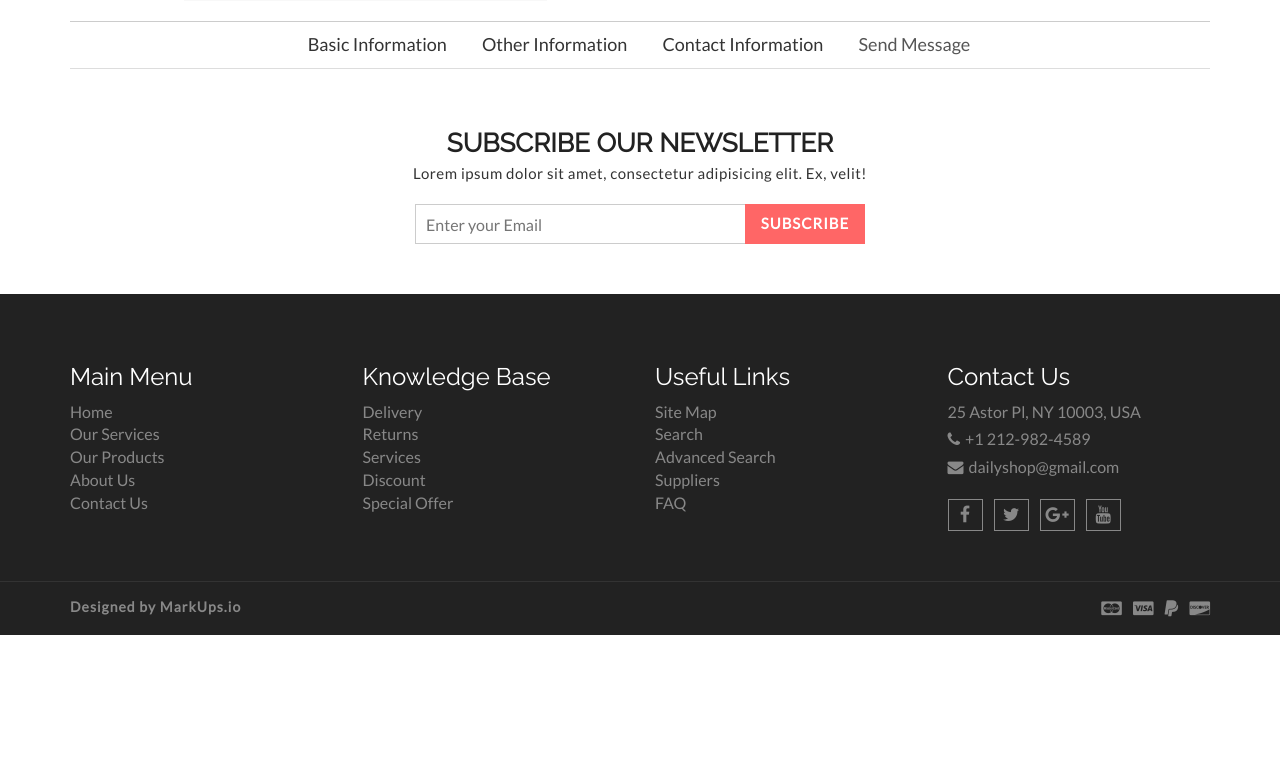
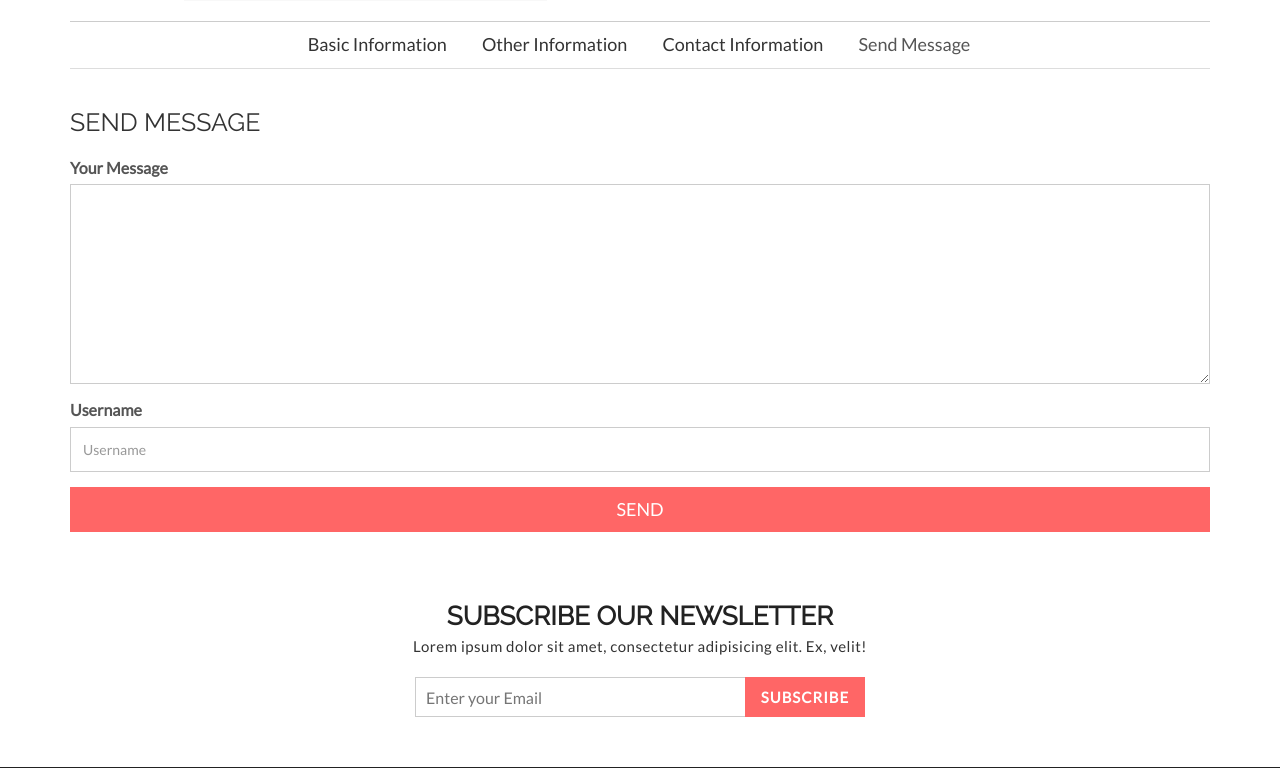
Before and after one commit to kikichau/fypweb, a PHP site: page /detail.php in a window 1280 px wide, after a click on "Send Message"; the page is wider, and only the part inside the window is pictured. Shown: the part 883-1651 px from the top of that part. Before the commit the page ends 1518 px from the top of that part, so only its background shows below. Run offline with PHP 8.4, Linux system fonts and the light colour scheme; data that the repository does not hold is empty; some libraries are stand-ins or nearby versions.

Commit message:
Add function of send messge

```diff
--- a/detail.php
+++ b/detail.php
@@ -16,6 +16,7 @@ if (isset($_GET['read'])) {
         $age = $row['age'];
         $basic_ifmt = $row['basic_ifmt'];
         $other_ifmt = $row['other_ifmt'];
+        $username = $row['username'];
         $name = $row['name'];
         $whatsapp = $row['whatsapp'];
         $contact = $row['contact'];
@@ -445,6 +446,23 @@ if (isset($_GET['read'])) {
                   </div>
                 </div>
                 <div class="tab-pane fade " id="send_message">
+                  <div class="aa-product-review-area">
+                  <h4>Send Message</h4>
+                  <!-- review form -->
+                  <form action="send.php" method="POST" class="aa-review-form">
+                      <div class="form-group">
+                        <label for="message">Your Message</label>
+                        <textarea class="form-control" rows="3" name="message"></textarea>
+                      </div>
+                      <input type="hidden" name="username" value="<?php echo $username?>">
+                      <div class="form-group">
+                        <label for="name">Username</label>
+                        <input type="text" class="form-control" name="send_user" placeholder="Username">
+                      </div>
+
+                      <button name="send" type="submit" class="btn btn-default aa-review-submit">Send</button>
+                    </form>
+                  </div>
                   <p><?php echo $other_ifmt ?></p>
                 </div>
               </div>
```
Also changed, not shown: send.php (added, +12 -0 lines), test.php (deleted, +0 -26 lines).
